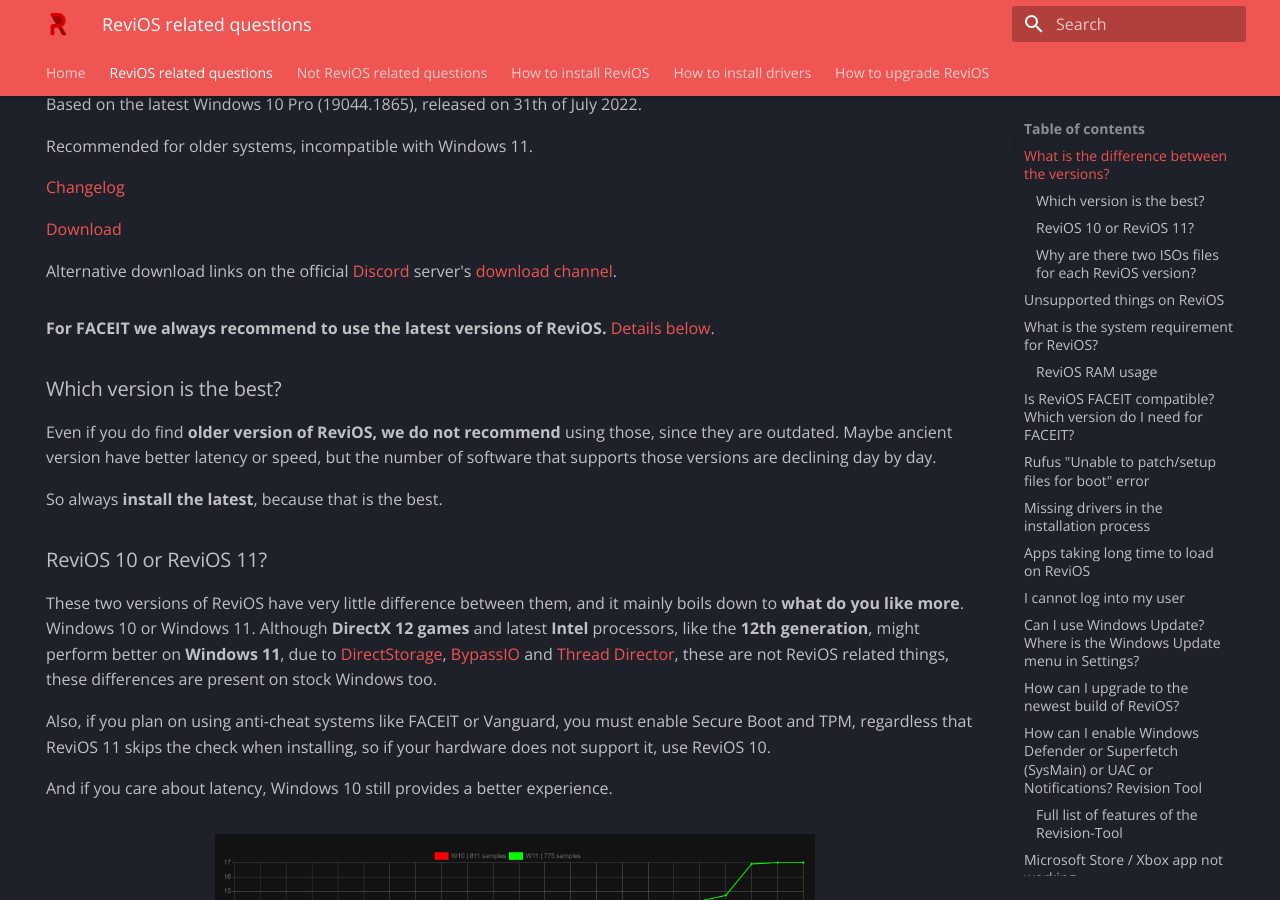
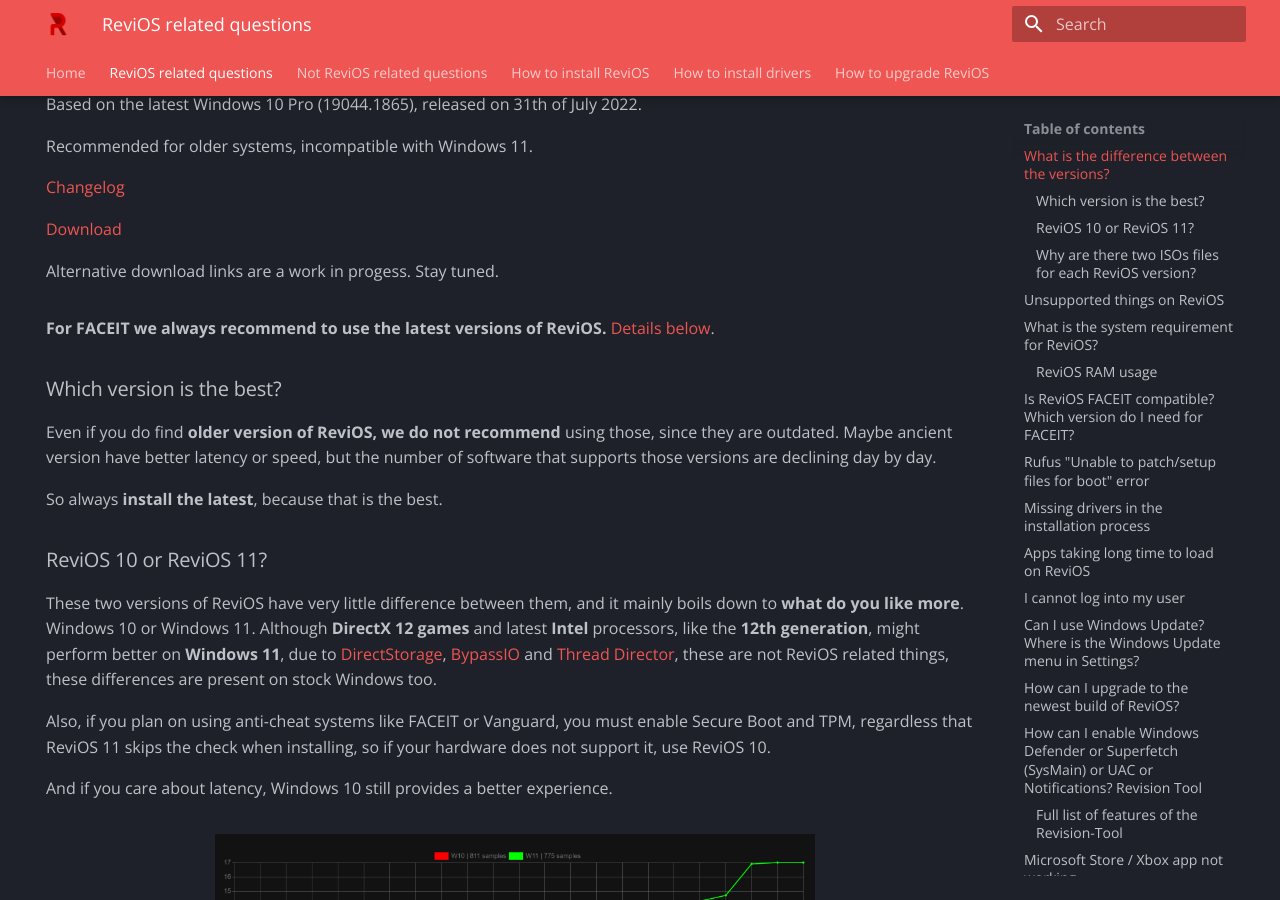
Before and after one commit to dkovacs24/ReviOS_faq, an MkDocs documentation site: the page built from docs/related.md, in a window 1280 px wide and 900 px high, scrolled down 310 px. Built offline with MkDocs 1.6.1 and Material for MkDocs 9.7.7, drawn with Linux system fonts in a browser that asks for light colours.

Commit message:
10 22.08 new version final commit

```diff
--- a/docs/related.md
+++ b/docs/related.md
@@ -21,11 +21,11 @@
 
     Recommended for older systems, incompatible with Windows 11.
 
-    [Changelog](){target=_blank}
+    [Changelog](https://www.revi.cc/revios/download/changelog#h.5m29vb11epyy){target=_blank}
 
-    [Download](){target=_blank}
+    [Download](https://www.revi.cc/revios/download#h.vxvav5mpn4w){target=_blank}
 
-    Alternative download links on the official [Discord](https://discord.gg/962y4pU){target=_blank} server's [download channel](){target=_blank}.
+    Alternative download links are a work in progess. Stay tuned.
 
 
 === "ReviOS 11 22.07"
```
